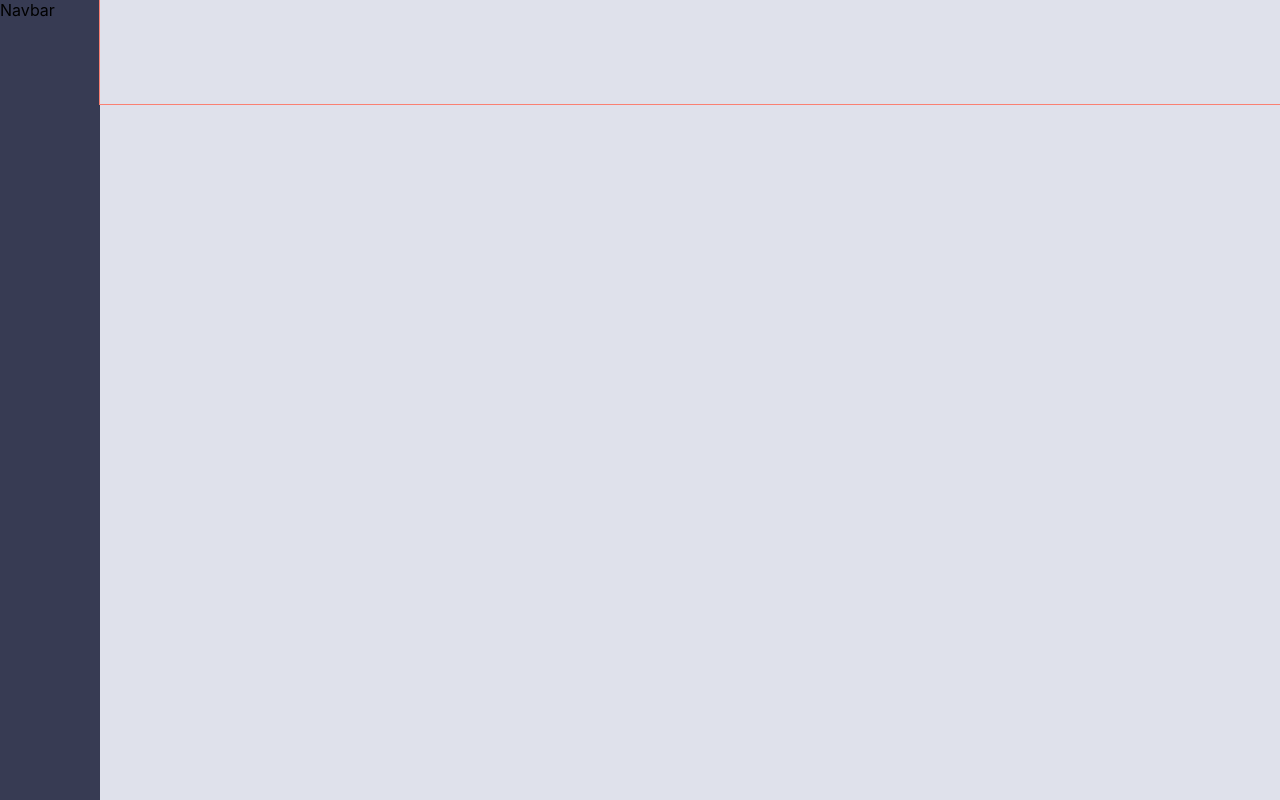
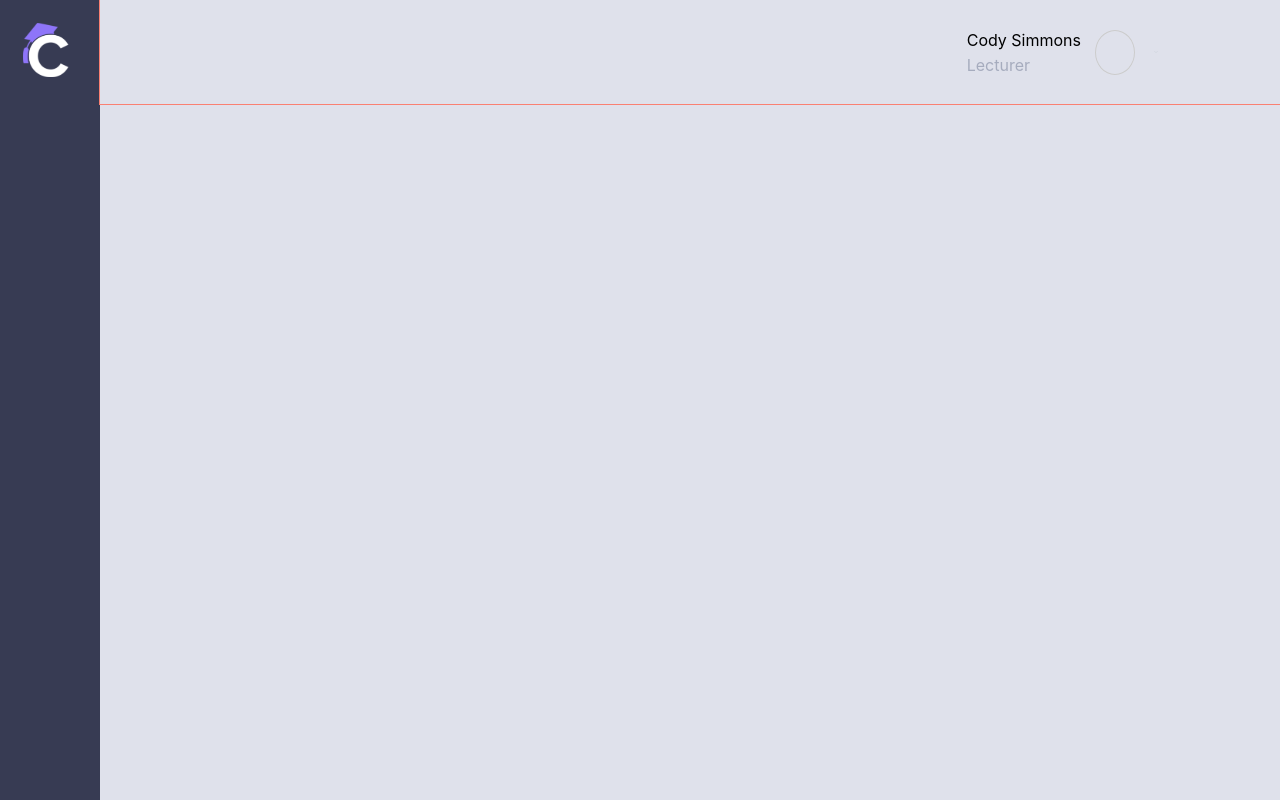
Before and after one commit to vivekkumar27june88/rj-course-dashboard, a React (Create React App) app: page / in a window 1280 px wide. Built offline with nearby package versions, Linux system fonts and the light colour scheme.

Commit message:
Added UI for Header bar

```diff
--- a/src/App.css
+++ b/src/App.css
@@ -4,6 +4,7 @@
     --rcd-card-bg-col: #ffffff;
     --rcd-text-secondary-col: #a6acbe;
     --rcd-text-primary-col: #000000;
+    --rcd-icon-border-col: #ccc;
 }
 
 .App {
--- a/src/components/Header.js
+++ b/src/components/Header.js
@@ -1,8 +1,38 @@
 import React from 'react';
 import classes from './Header.module.css';
+import Icon from './Icon';
 
 const Header = (props) => {
-    return <nav className={classes.Header}></nav>;
+    const userName = 'Cody Simmons';
+    const role = 'Lecturer';
+
+    return (
+        <nav className={classes.Header}>
+            <div className={classes.ProfileContainer}>
+                <div className={classes.TextsContainer}>
+                    <div className={classes.UserName}>{userName}</div>
+                    <div className={classes.Role}>{role}</div>
+                </div>
+                <Icon className={classes.Icon} />
+                <svg
+                className={classes.More}
+                    width="24"
+                    height="24"
+                    viewBox="0 0 24 24"
+                    fill="none"
+                    xmlns="http://www.w3.org/2000/svg"
+                >
+                    <path
+                        d="M6 9L12 15L18 9"
+                        stroke="#C9CED6"
+                        stroke-width="2"
+                        stroke-linecap="round"
+                        stroke-linejoin="round"
+                    />
+                </svg>
+            </div>
+        </nav>
+    );
 };
 
 export default Header;
--- a/src/components/Header.module.css
+++ b/src/components/Header.module.css
@@ -1,6 +1,34 @@
 .Header {
-    display: block;
+    display: flex;
+    align-items: center;
+    justify-content: flex-end;
     width: 100%;
     outline: 1px solid salmon;
     height: calc(50px + 27px + 27px);
+    padding-right: 121px;
 }
+
+.ProfileContainer {
+    display: flex;
+    flex-direction: row;
+}
+
+.TextsContainer {
+    display: flex;
+    flex-direction: column;
+    padding-right: 14px;
+}
+
+.UserName {
+    color: var(--rcd-text-primary-col);
+}
+
+.Role {
+    padding-top: 5px;
+    color: var(--rcd-text-secondary-col);
+}
+
+.More {
+    padding-left: 18px;
+    align-self: center;
+}
--- a/src/components/Icon.js
+++ b/src/components/Icon.js
@@ -0,0 +1,8 @@
+import React from 'react';
+import classes from './Icon.module.css';
+
+const Icon = (props) => {
+    return <div className={classes.Icon}></div>;
+};
+
+export default Icon;
--- /dev/null
+++ b/src/components/Icon.module.css
@@ -0,0 +1,7 @@
+.Icon {
+    display: inline-block;
+    min-width: 40px;
+    min-height: 40px;
+    border: 1px solid var(--rcd-icon-border-col);
+    border-radius: 50%;
+}
--- a/src/components/Navbar.js
+++ b/src/components/Navbar.js
@@ -2,7 +2,13 @@ import React from 'react';
 import classes from './Navbar.module.css';
 
 const Navbar = (props) => {
-    return <section className={classes.Navbar}>Navbar</section>;
+    return (
+        <section className={classes.Navbar}>
+            <div className={classes.MainLogoContainer}>
+                <img src="/assets/images/MainLogo.svg" />
+            </div>
+        </section>
+    );
 };
 
 export default Navbar;
--- a/src/components/Navbar.module.css
+++ b/src/components/Navbar.module.css
@@ -1,7 +1,15 @@
 .Navbar {
-  display: block;
-  min-height: 100vh;
-  height: 100%;
-  width: 100px;
-  background-color: var(--rcd-sidenav-bg-col);
+    display: block;
+    min-height: 100vh;
+    height: 100%;
+    width: 100px;
+    background-color: var(--rcd-sidenav-bg-col);
 }
+
+.MainLogoContainer {
+    width: 100px;
+    height: 100px;
+    display: grid;
+    place-content: center;
+    user-select: none;
+}
--- a/src/index.css
+++ b/src/index.css
@@ -1,11 +1,12 @@
 body {
-  margin: 0;
-  font-family: -apple-system, BlinkMacSystemFont, "Segoe UI", "Roboto", "Oxygen",
-    "Ubuntu", "Cantarell", "Fira Sans", "Droid Sans", "Helvetica Neue",
-    sans-serif;
+    font-family: -apple-system, BlinkMacSystemFont, 'Segoe UI', 'Roboto',
+        'Oxygen', 'Ubuntu', 'Cantarell', 'Fira Sans', 'Droid Sans',
+        'Helvetica Neue', sans-serif;
     -webkit-font-smoothing: antialiased;
     -moz-osx-font-smoothing: grayscale;
+    font-size: 16px;
 }
+
 * {
     box-sizing: border-box;
     margin: 0px;
@@ -13,6 +14,6 @@ body {
 }
 
 code {
-  font-family: source-code-pro, Menlo, Monaco, Consolas, "Courier New",
+    font-family: source-code-pro, Menlo, Monaco, Consolas, 'Courier New',
         monospace;
 }
```
Also changed, not shown: public/assets/images/MainLogo.svg (added). Lines whose indentation alone changed are shown as unchanged.
